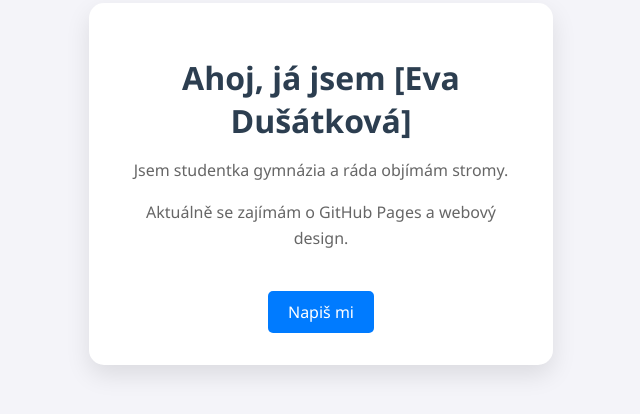
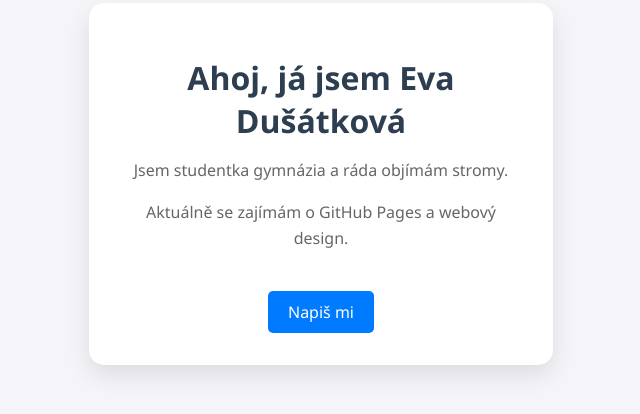
Before and after one commit to dusatkovaeva/dusatkova.hub.io, a plain HTML site: page index.html in a window 1280 px wide. Shown: the part 216-630 px from the top of the page, without its empty margins (319-959 px from the left). Drawn offline with Linux system fonts and the light colour scheme.

Commit message:
Update index.html

```diff
--- a/index.html
+++ b/index.html
@@ -50,7 +50,7 @@
 <body>
 
     <div class="card">
-        <h1>Ahoj, já jsem [Eva Dušátková]</h1>
+        <h1>Ahoj, já jsem Eva Dušátková</h1>
 
         <p>Jsem studentka gymnázia a ráda objímám stromy.</p>
 
```
